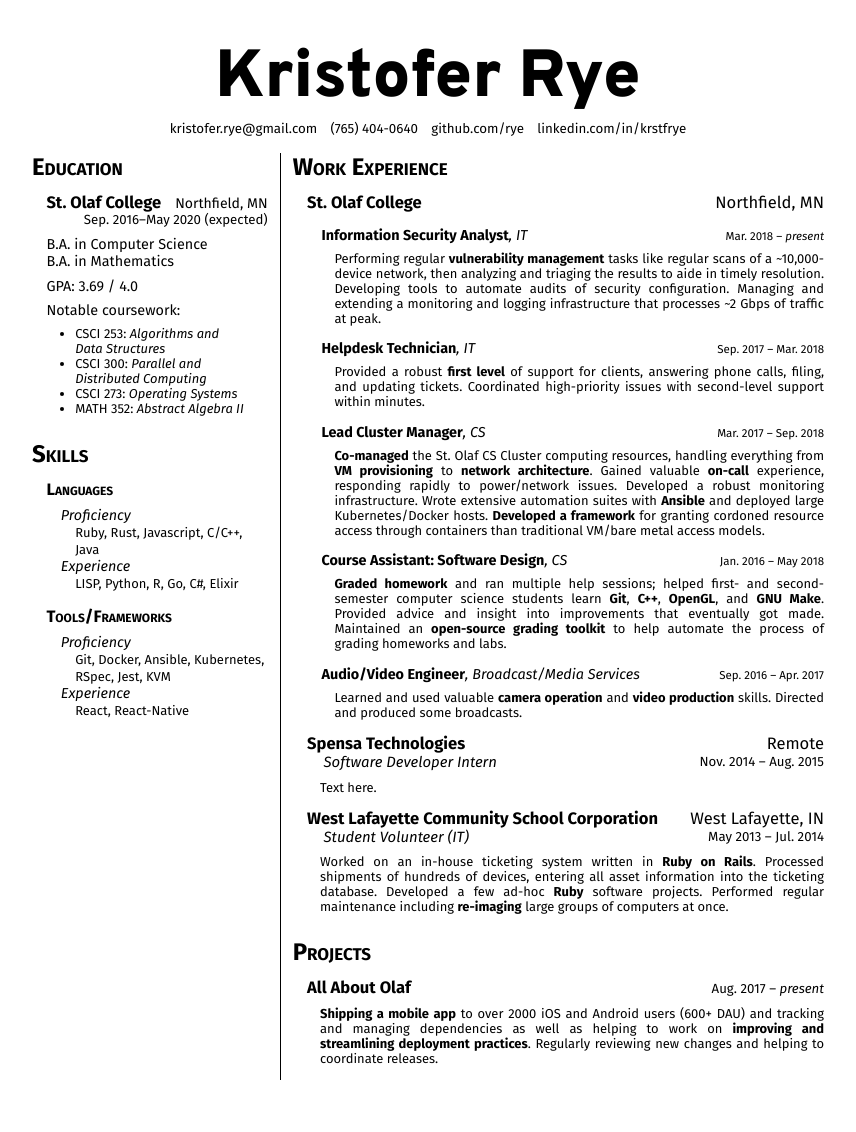
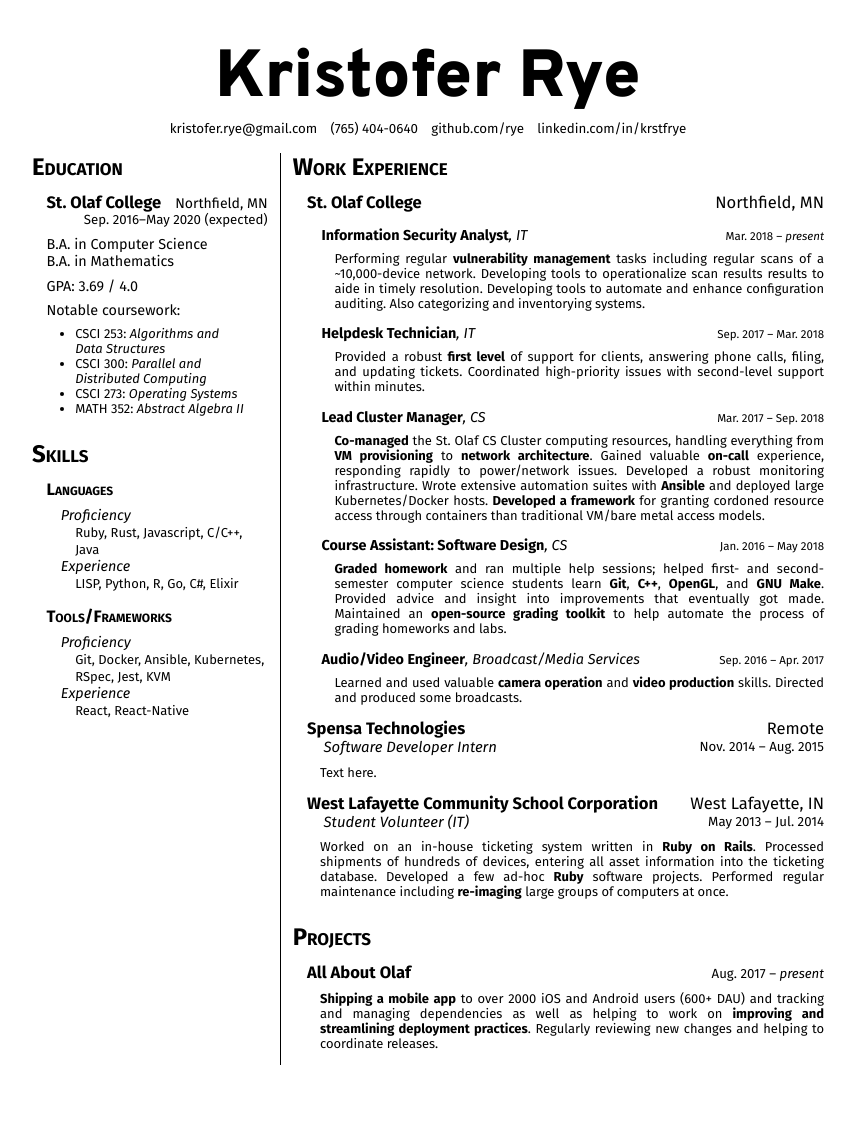
Before and after one commit to rye/krye.io, a Jekyll site: the page built from resume.html, in a window 1280 px wide. Shown: the whole page, without its empty margins (212-1068 px from the left). Built offline with Jekyll 4.4.1, drawn with Linux system fonts in a browser that asks for light colours.

Commit message:
Update ISA description
Signed-off-by: Kristofer Rye <kristofer.rye@gmail.com>

```diff
--- a/resume.html
+++ b/resume.html
@@ -145,9 +145,10 @@ title: 'Resume | Kristofer Rye'
 				</header>
 
 				<main>
-					Performing regular <strong>vulnerability management</strong> tasks like regular scans of a ~10,000-device network, then analyzing and triaging the results to aide in timely resolution.
-					Developing tools to automate audits of security configuration.
-					Managing and extending a monitoring and logging infrastructure that processes ~2 Gbps of traffic at peak.
+					Performing regular <strong>vulnerability management</strong> tasks including regular scans of a ~10,000-device network.
+					Developing tools to operationalize scan results results to aide in timely resolution.
+					Developing tools to automate and enhance configuration auditing.
+					Also categorizing and inventorying systems.
 				</main>
 			</section>
 
```
